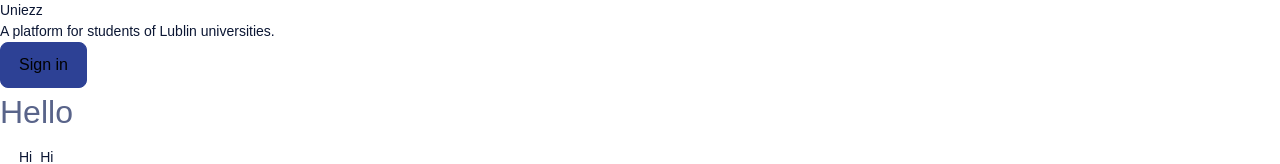
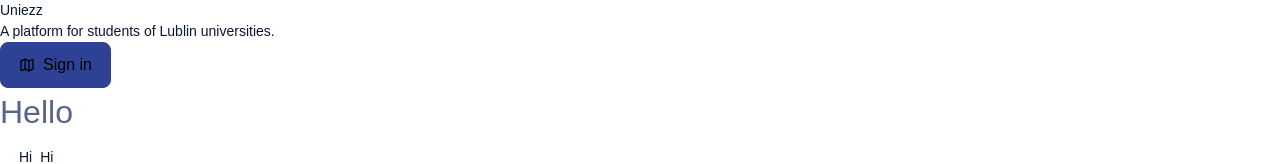
Before and after one commit to Uniezz/uniezz, a React (Vite) app: page / in a window 1280 px wide. Shown: the top 164 px of the page. Built offline with nearby package versions, Linux system fonts and the light colour scheme.

Commit message:
fix: adjust UIButton with left icon and lefticoncolor

```diff
--- a/src/routes/index.tsx
+++ b/src/routes/index.tsx
@@ -1,6 +1,6 @@
 import { UIButton, UIInput, UIText } from '@/ui/components';
 import { createFileRoute } from '@tanstack/react-router';
-import { Info } from 'lucide-react';
+import { Info, Map } from 'lucide-react';
 import { ChangeEvent, useState } from 'react';
 
 export const Route = createFileRoute('/')({
@@ -16,7 +16,9 @@
     <main className="page">
       <UIText>Uniezz</UIText>
       <UIText>A platform for students of Lublin universities.</UIText>
-      <UIButton navigateTo="/login">Sign in</UIButton>
+      <UIButton leftIconButtonColor={'black'} leftIcon={Map} navigateTo="/login">
+        Sign in
+      </UIButton>
       <UIText size={'xxl'} color={'secondary'}>
         Hello
       </UIText>
--- a/src/ui/components/UIButton.tsx
+++ b/src/ui/components/UIButton.tsx
@@ -1,14 +1,17 @@
 import { Link } from '@tanstack/react-router';
 import { ReactNode } from 'react';
-import { uibutton } from '../styles/uibutton';
+import { leftIconButton, uibutton } from '../styles/uibutton';
 import { VariantProps } from 'class-variance-authority';
+import { type LucideIcon } from 'lucide-react';
 
-type UIButtonProps = VariantProps<typeof uibutton> & {
-  onClick?: () => void | Promise<void>;
-  navigateTo?: string;
-  children: ReactNode;
-  disabled?: boolean;
-};
+type UIButtonProps = VariantProps<typeof uibutton> &
+  VariantProps<typeof leftIconButton> & {
+    onClick?: () => void | Promise<void>;
+    navigateTo?: string;
+    children: ReactNode;
+    disabled?: boolean;
+    leftIcon?: LucideIcon;
+  };
 
 export const UIButton = ({
   children,
@@ -16,11 +19,14 @@
   navigateTo,
   size,
   bg,
+  leftIcon: LeftIcon,
   disabled = false,
+  leftIconButtonColor,
 }: UIButtonProps) => {
   if (navigateTo) {
     return (
       <Link disabled={disabled} className={uibutton({ size, bg, disabled })} to={navigateTo}>
+        {LeftIcon ? <LeftIcon color={leftIconButton({ leftIconButtonColor })} size={16} /> : null}
         {children}
       </Link>
     );
@@ -28,6 +34,7 @@
 
   return (
     <button disabled={disabled} className={uibutton({ size, bg, disabled })} onClick={onClick}>
+      {LeftIcon ? <LeftIcon color={leftIconButton({ leftIconButtonColor })} /> : null}
       {children}
     </button>
   );
--- a/src/ui/styles/uibutton.ts
+++ b/src/ui/styles/uibutton.ts
@@ -31,3 +31,15 @@
     disabled: false,
   },
 });
+
+export const leftIconButton = cva('', {
+  variants: {
+    leftIconButtonColor: {
+      white: 'white',
+      black: 'black',
+    },
+  },
+  defaultVariants: {
+    leftIconButtonColor: 'white',
+  },
+});
```
